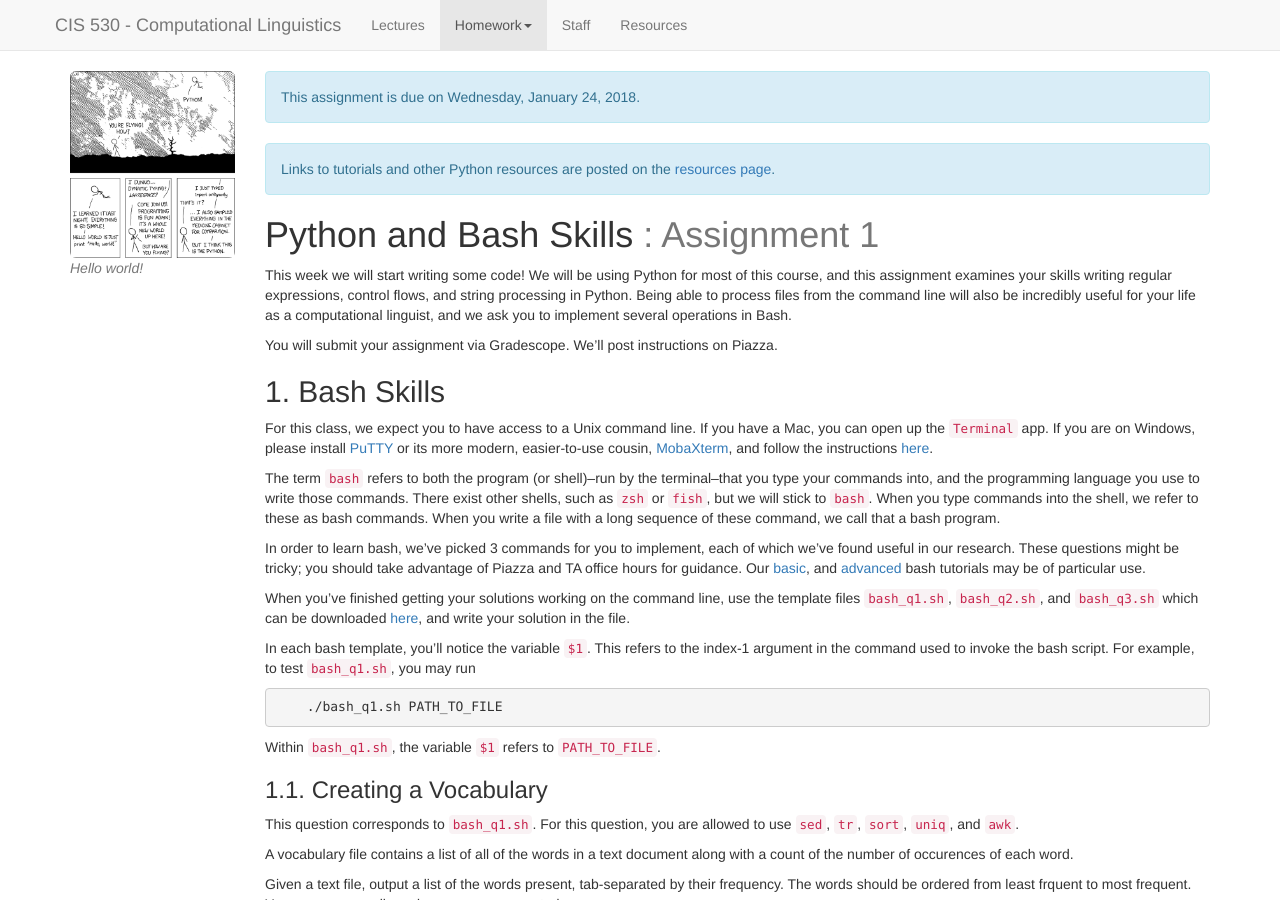
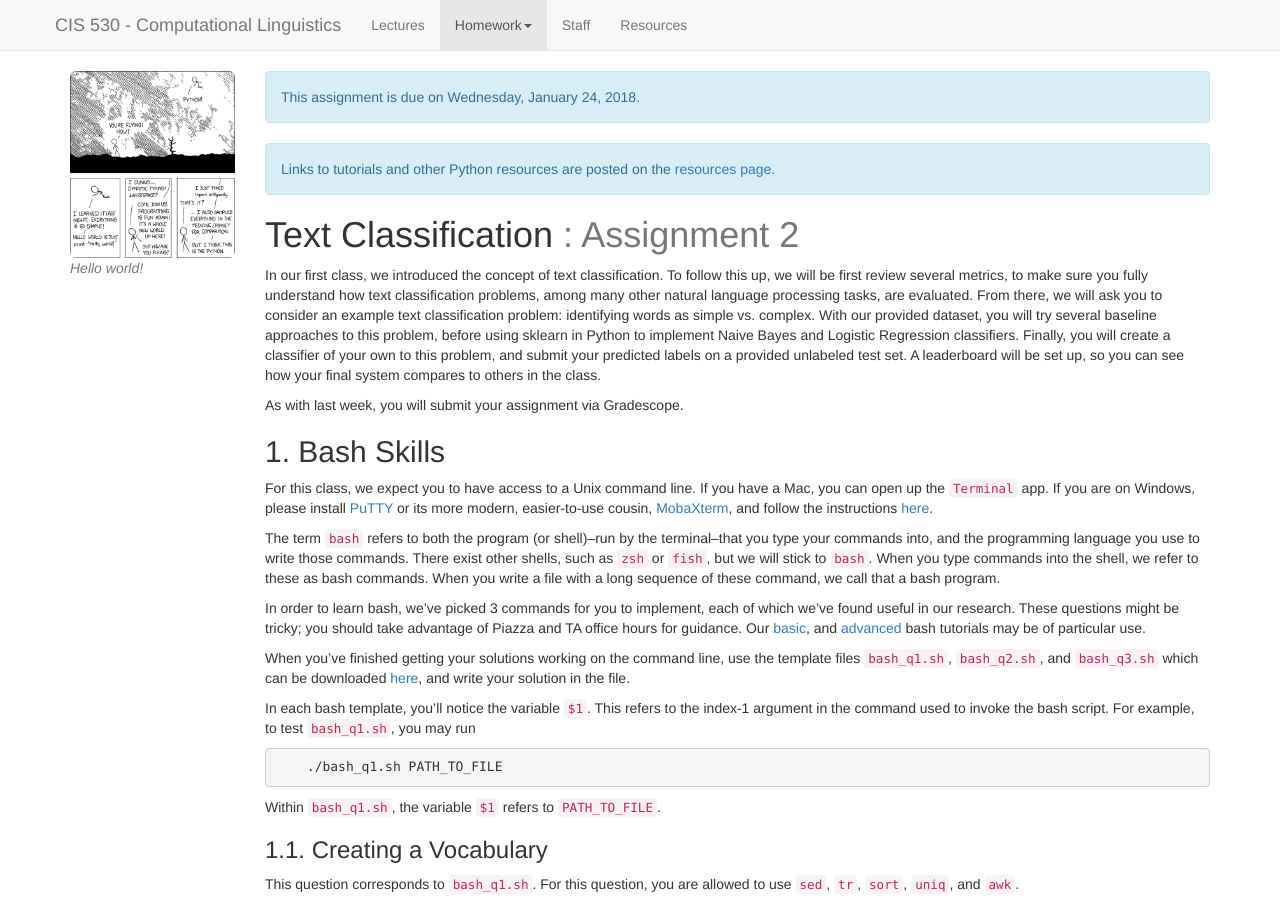
Before and after one commit to computational-linguistics-class/computational-linguistics-class.github.io, a Jekyll site: the page built from assignment2.md, in a window 1280 px wide and 900 px high. Built offline with Jekyll 4.4.1, drawn with Linux system fonts in a browser that asks for light colours; nearby versions of some CDN libraries; a script that is not in the unit is left out.

Commit message:
Overview of Assignment
Added in the summary of assignment.

```diff
--- a/assignment2.md
+++ b/assignment2.md
@@ -28,13 +28,11 @@ This assignment is due on {{ page.due_date | date: "%A, %B %-d, %Y" }}.
 Links to tutorials and other Python resources are posted on the [resources page](resources.html).</div>
 
 
-Python and Bash Skills <span class="text-muted">: Assignment 1</span>
+Text Classification <span class="text-muted">: Assignment 2</span>
 =============================================================
-This week we will start writing some code! We will be using Python for most of this course, and this assignment examines your skills
-writing regular expressions, control flows, and string processing in Python. Being able to process files from the command line will
-also be incredibly useful for your life as a computational linguist, and we ask you to implement several operations in Bash.
+In our first class, we introduced the concept of text classification. To follow this up, we will be first review several metrics, to make sure you fully understand how text classification problems, among many other natural language processing tasks, are evaluated. From there, we will ask you to consider an example text classification problem: identifying words as simple vs. complex. With our provided dataset, you will try several baseline approaches to this problem, before using sklearn in Python to implement Naive Bayes and Logistic Regression classifiers. Finally, you will create a classifier of your own to this problem, and submit your predicted labels on a provided unlabeled test set. A leaderboard will be set up, so you can see how your final system compares to others in the class.
 
-You will submit your assignment via Gradescope. We'll post instructions on Piazza.
+As with last week, you will submit your assignment via Gradescope.
 
 ## 1. Bash Skills
 For this class, we expect you to have access to a Unix command line. If you have a Mac, you can open up the `Terminal` app. If you are
```
